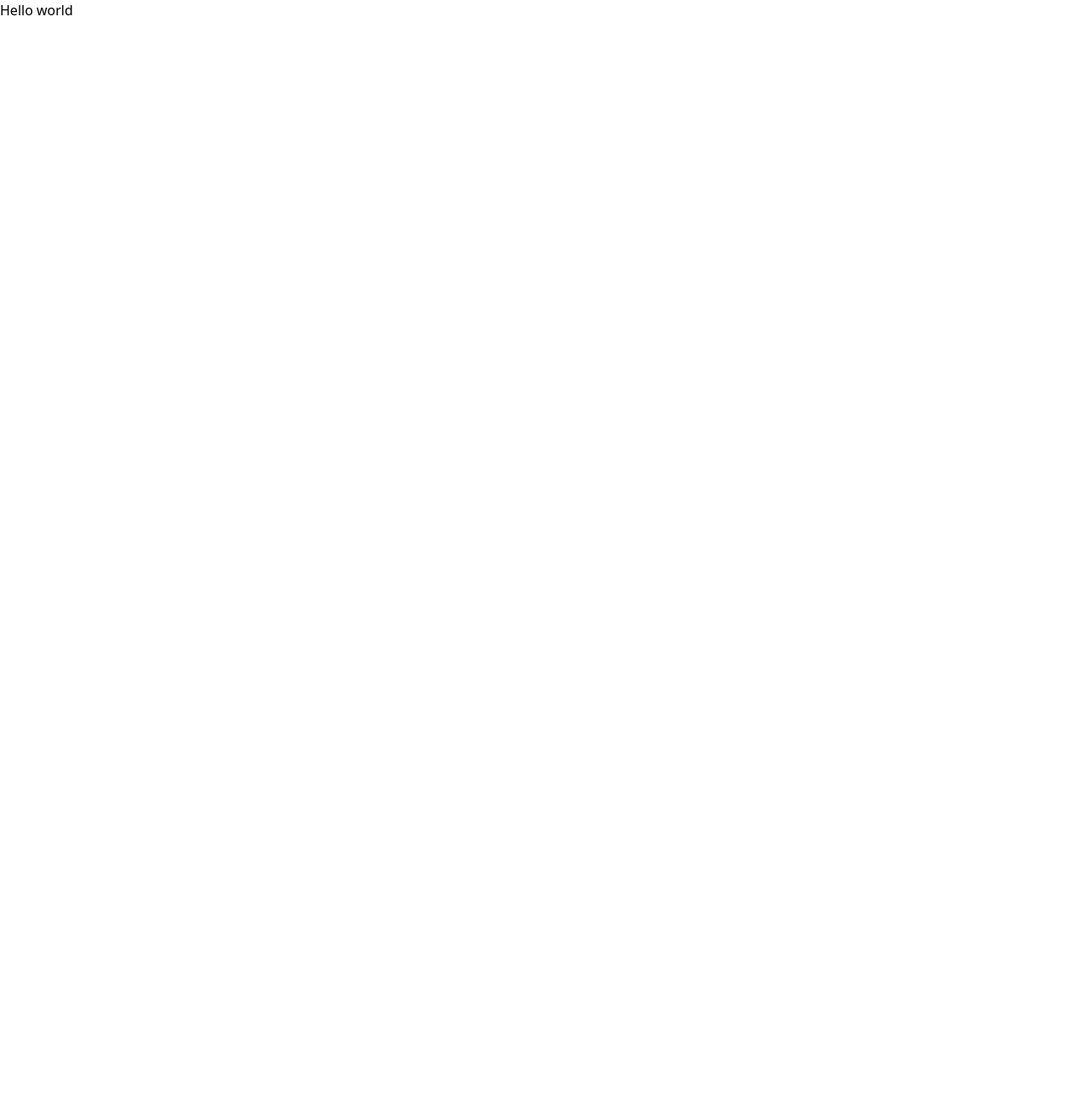
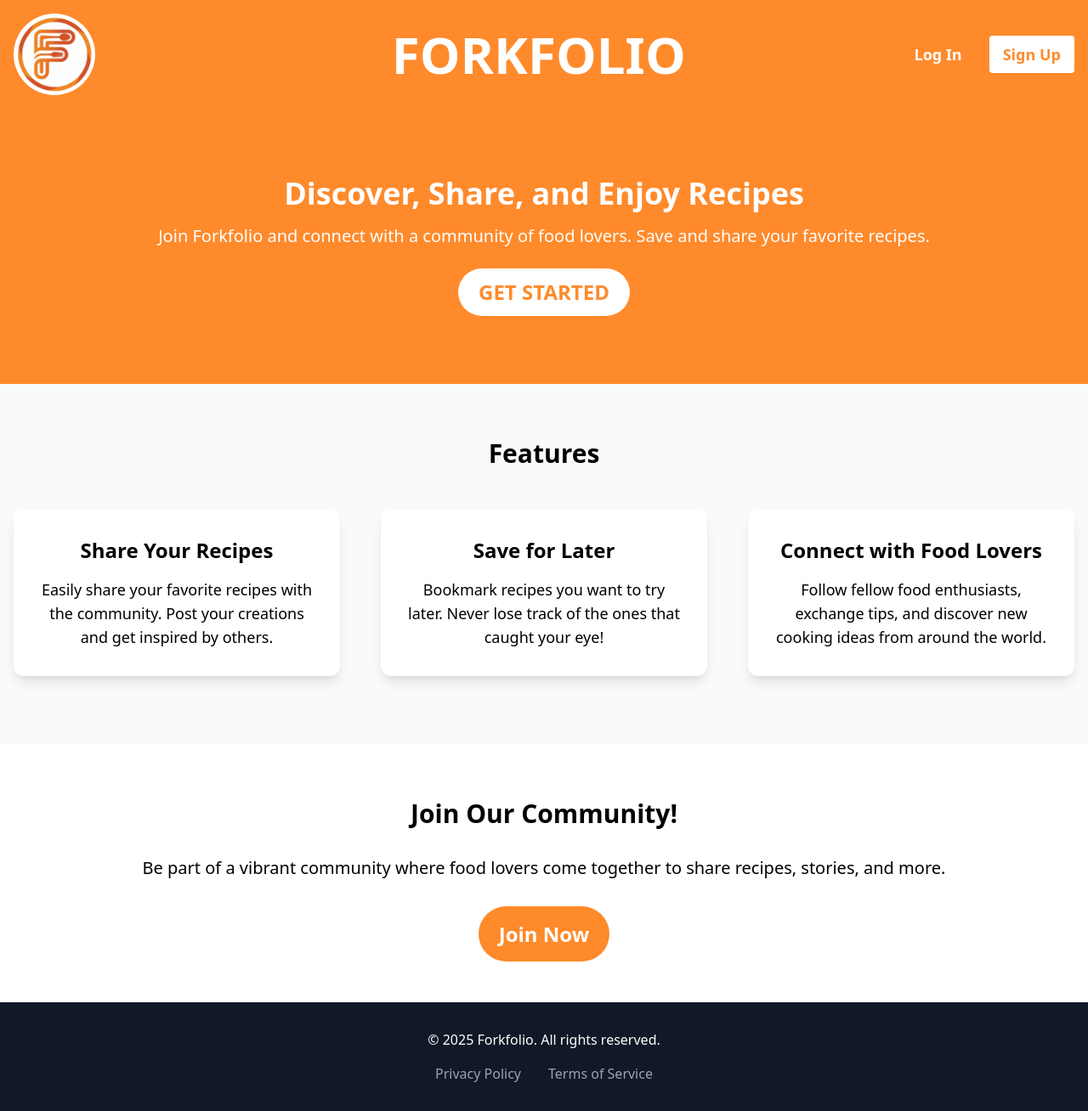
Before and after one commit to ash413/forkfolio, a React (Create React App) app in the folder client/: page / in a window 1280 px wide. Shown: the whole page at 85% size. Before the commit the page ends 800 px from the top, so only its background shows below. Built offline with nearby package versions, Linux system fonts and the light colour scheme; the HTML template or start-up script is replaced by a standard one.

Commit message:
landing page

```diff
--- a/client/src/App.js
+++ b/client/src/App.js
@@ -1,9 +1,11 @@
-import react from 'react';
-
+import React from 'react';
+import LandingPage from './pages/LandingPage';
 
 function App() {
   return (
-    <div>Hello world</div>
+    <div >
+      <LandingPage/>
+    </div>
   );
 }
 
--- /dev/null
+++ b/client/src/pages/LandingPage.js
@@ -0,0 +1,100 @@
+import {React, useState } from 'react'
+import logo from "../images/logo2.png"
+
+const LandingPage = () => {
+    const [isMenuOpen, setIsMenuOpen] = useState(false)
+    const toggleMenu = () => {
+        setIsMenuOpen(!isMenuOpen);
+    }
+
+  return (
+    <div>
+        {/* NAVBAR */}
+        <div className="bg-orange">
+            <nav className="flex items-center justify-between p-4">
+            {/* Desktop view */}
+                <div className="hidden md:flex items-center justify-between w-full">
+                    <div className="flex items-center">
+                        <img src={logo} alt="Forkfolio Logo" className="h-24 w-24 rounded-full" />
+                    </div>
+                    <h1 className="text-6xl text-white font-bold ml-20">FORKFOLIO</h1>
+                    <div className="space-x-4">
+                        <button className="text-white text-lg font-bold mr-4">Log In</button>
+                        <button className="bg-white text-lg text-orange px-4 py-2 font-bold rounded">Sign Up</button>
+                    </div>
+                </div>
+
+            {/* Mobile view */}
+                <div className="md:hidden flex items-center justify-between w-full">
+                    <img src={logo} alt="Forkfolio Logo" className="h-24 w-24 rounded-full mb-4" />
+                    {/* Hamburger Menu Icon */}
+                    <button onClick={toggleMenu} className="text-white text-3xl">
+                        ☰
+                    </button>
+                </div>
+            </nav>
+
+            {/* Menu Dropdown for Mobile View */}
+            { isMenuOpen && (
+                <div className="md:hidden flex flex-col items-center bg-orange p-4">
+                    <button className="text-white text-lg font-bold">Log In</button>
+                    <button className="bg-white text-lg font-bold text-orange px-4 py-2 rounded mt-2">Sign Up</button>
+                    <button className="text-white text-bold mt-4">Menu Option1</button>
+                    <button className="text-white text-bold mt-4">Menu Option2</button>
+                </div>
+            )}
+        </div>
+
+
+        {/* HERO SECTION */}
+        <section className="bg-orange text-white text-center py-20">
+            <h1 className="text-4xl font-bold mb-4">Discover, Share, and Enjoy Recipes</h1>
+            <p className="text-xl mb-6 px-2">Join Forkfolio and connect with a community of food lovers. Save and share your favorite recipes.</p>
+            <button className="bg-white font-extrabold text-orange px-6 py-3 rounded-full text-2xl">GET STARTED</button>
+        </section>
+
+        {/* Features Section */}
+        <section className="bg-gray-50 py-16">
+            <div className="container mx-auto text-center">
+            <h2 className="text-3xl font-bold mb-12">Features</h2>
+            <div className="grid grid-cols-1 md:grid-cols-3 m-4 gap-12">
+                <div className="bg-white p-8 shadow-lg rounded-xl">
+                <h3 className="text-2xl font-semibold mb-4">Share Your Recipes</h3>
+                <p className="text-lg">Easily share your favorite recipes with the community. Post your creations and get inspired by others.</p>
+                </div>
+                <div className="bg-white p-8 shadow-lg rounded-xl">
+                <h3 className="text-2xl font-semibold mb-4">Save for Later</h3>
+                <p className="text-lg">Bookmark recipes you want to try later. Never lose track of the ones that caught your eye!</p>
+                </div>
+                <div className="bg-white p-8 shadow-lg rounded-xl">
+                <h3 className="text-2xl font-semibold mb-4">Connect with Food Lovers</h3>
+                <p className="text-lg">Follow fellow food enthusiasts, exchange tips, and discover new cooking ideas from around the world.</p>
+                </div>
+            </div>
+            </div>
+        </section>
+
+        {/* Community Section */}
+        <section className="bg-orange-100 py-12 m-4">
+            <div className="container mx-auto text-center">
+            <h2 className="text-3xl font-bold mb-8">Join Our Community!</h2>
+            <p className="text-xl mb-12">Be part of a vibrant community where food lovers come together to share recipes, stories, and more.</p>
+            <a href="/signup" className="bg-orange text-2xl text-white font-extrabold px-6 py-4 rounded-full">Join Now</a>
+            </div>
+        </section>
+
+        {/* Footer */}
+        <footer className="bg-gray-900 text-white py-8">
+            <div className="container mx-auto text-center">
+            <p>&copy; 2025 Forkfolio. All rights reserved.</p>
+            <div className="mt-4">
+                <a href="/privacy-policy" className="text-gray-400 mx-4">Privacy Policy</a>
+                <a href="/terms-of-service" className="text-gray-400 mx-4">Terms of Service</a>
+            </div>
+            </div>
+        </footer>
+    </div>
+  )
+}
+
+export default LandingPage
--- a/client/tailwind.config.js
+++ b/client/tailwind.config.js
@@ -4,7 +4,11 @@ module.exports = {
     "./src/**/*.{js,jsx,ts,tsx}",
   ],
   theme: {
-    extend: {},
+    extend: {
+      colors: {
+        orange: '#FF8A2B'
+      }
+    },
   },
   plugins: [],
 }
```
Also changed, not shown: client/src/images/logo.png (added), client/src/images/logo2.png (added).
